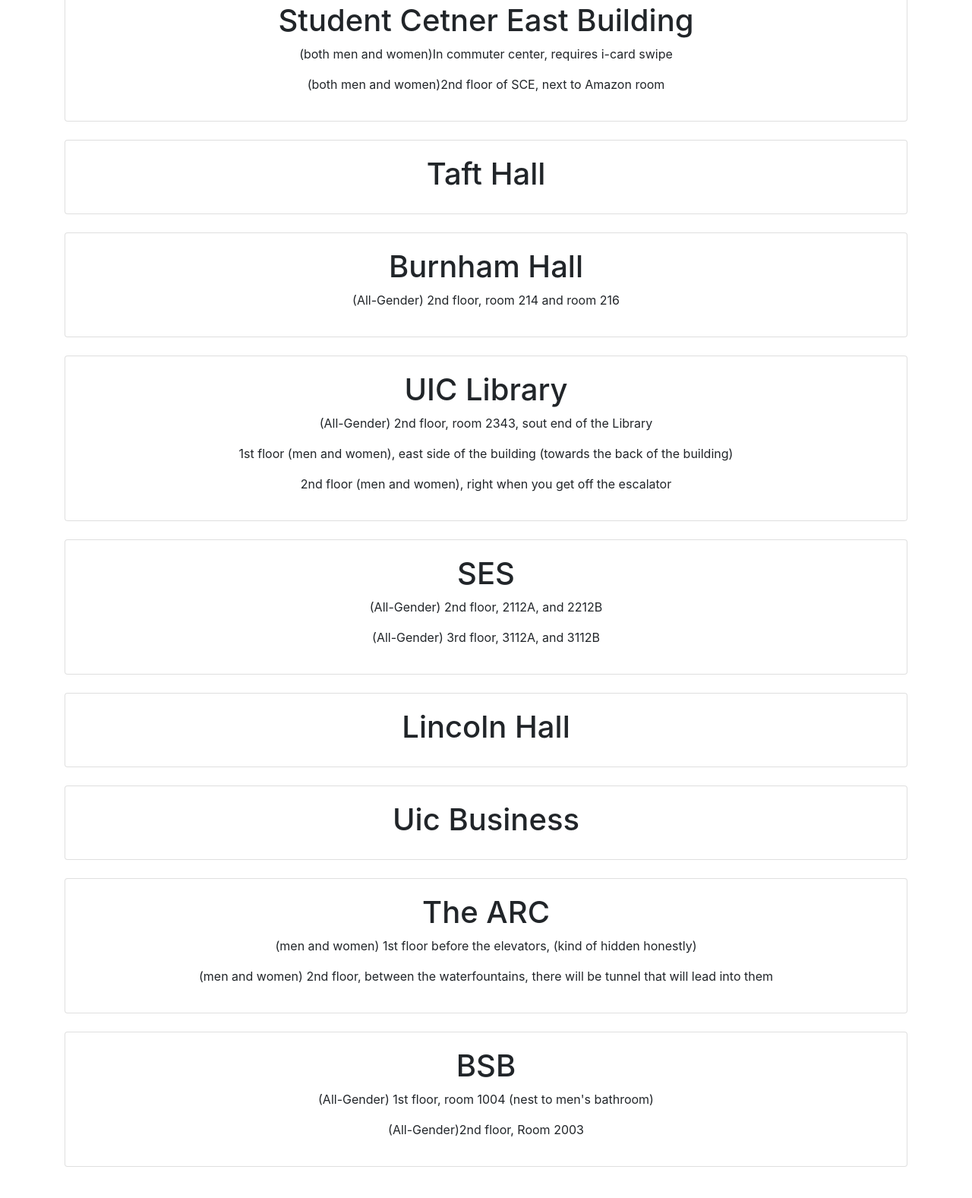
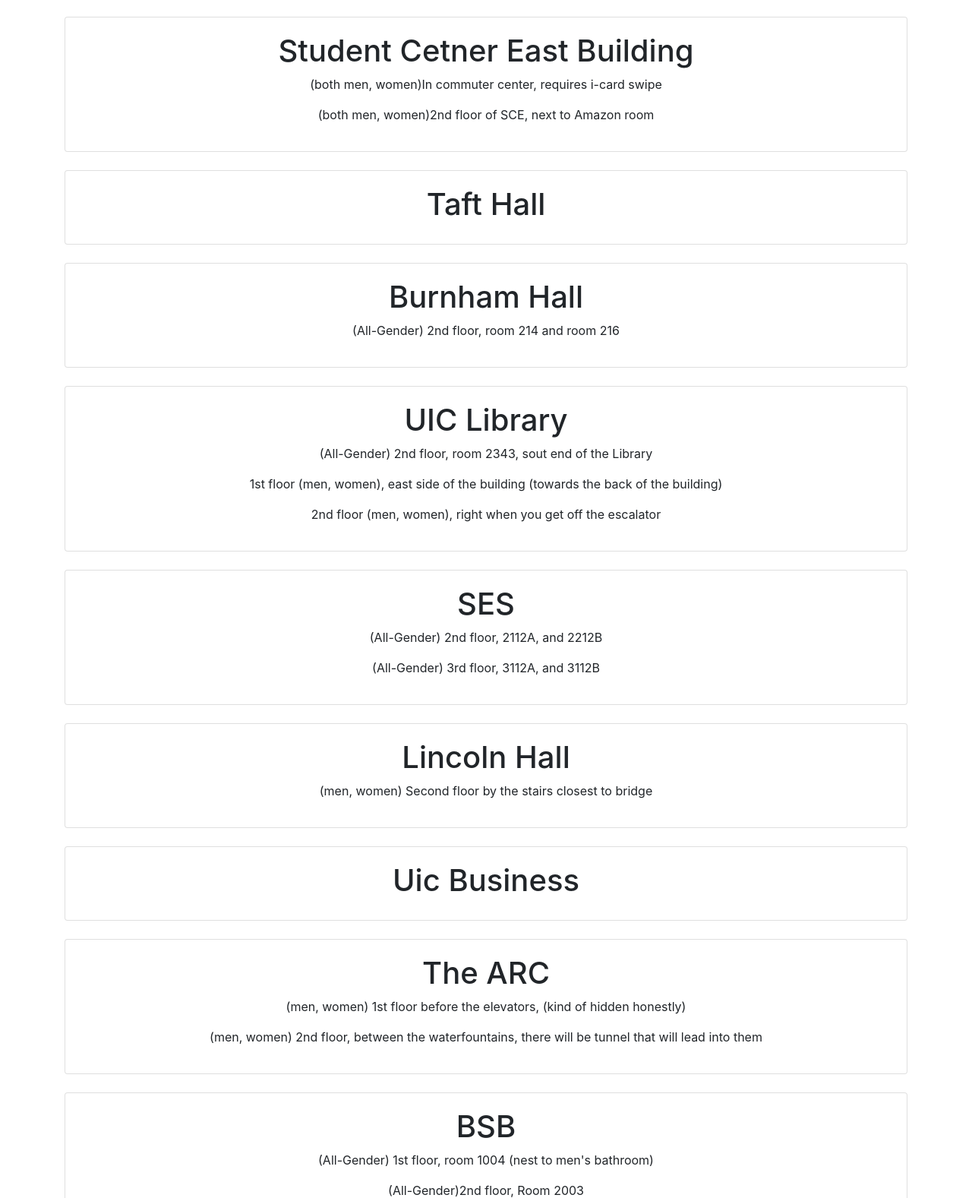
Before and after one commit to Abraham-Moraes-Arroyo/Restroom, a plain HTML site: page index.html in a window 1280 px wide. Shown: the part 1856-3433 px from the top of the page at 76% size. Drawn offline with nearby package versions, Linux system fonts and the light colour scheme; some packages are replaced by stand-ins of ours.

Commit message:
updated some bathrooms and gave Credit to Cas

```diff
--- a/index.html
+++ b/index.html
@@ -148,6 +148,7 @@
                 <div class="card-body">
                   <h1>Stevenson Hall</h1>
                   <p>(All-Gender) 2nd floor, room 204A, near the elevator</p>
+                  <p>(men, women) 2nd floor</p>
                 </div>
               </div>
             <br>
@@ -176,8 +177,8 @@
             <div class="card">
                 <div class="card-body">
                   <h1>Student Cetner East Building</h1>
-                  <p>(both men and women)In commuter center, requires i-card swipe</p>
-                  <p>(both men and women)2nd floor of SCE, next to Amazon room</p>
+                  <p>(both men, women)In commuter center, requires i-card swipe</p>
+                  <p>(both men, women)2nd floor of SCE, next to Amazon room</p>
                 </div>
               </div>
             <br>
@@ -198,8 +199,8 @@
                 <div class="card-body">
                   <h1>UIC Library</h1>
                   <p>(All-Gender) 2nd floor, room 2343, sout end of the Library</p>
-                  <p>1st floor (men and women), east side of the building (towards the back of the building) </p>
-                  <p>2nd floor (men and women), right when you get off the escalator </p>
+                  <p>1st floor (men, women), east side of the building (towards the back of the building) </p>
+                  <p>2nd floor (men, women), right when you get off the escalator </p>
                 </div>
               </div>
             <br>
@@ -215,6 +216,7 @@
             <div class="card">
                 <div class="card-body">
                   <h1>Lincoln Hall</h1>
+                  <p>(men, women) Second floor by the stairs closest to bridge </p>
                 </div>
               </div>
             <br>
@@ -227,8 +229,8 @@
             <div class="card">
                 <div class="card-body">
                   <h1>The ARC </h1>
-                  <p>(men and women) 1st floor before the elevators, (kind of hidden honestly)</p>
-                  <p>(men and women) 2nd floor, between the waterfountains, there will be tunnel that will lead into them </p>
+                  <p>(men, women) 1st floor before the elevators, (kind of hidden honestly)</p>
+                  <p>(men, women) 2nd floor, between the waterfountains, there will be tunnel that will lead into them </p>
                 </div>
               </div>
             <br>
@@ -375,7 +377,7 @@
         </div>
       </center>
       <!-- end of the two columns  -->
-      <p>Created by Abraham Morales Arroyo </p>
+      <p>Created by Abraham Morales Arroyo with the help of Cassandra Marin</p>
     </div>
 
     <!--    End of the past services screen -->
```
